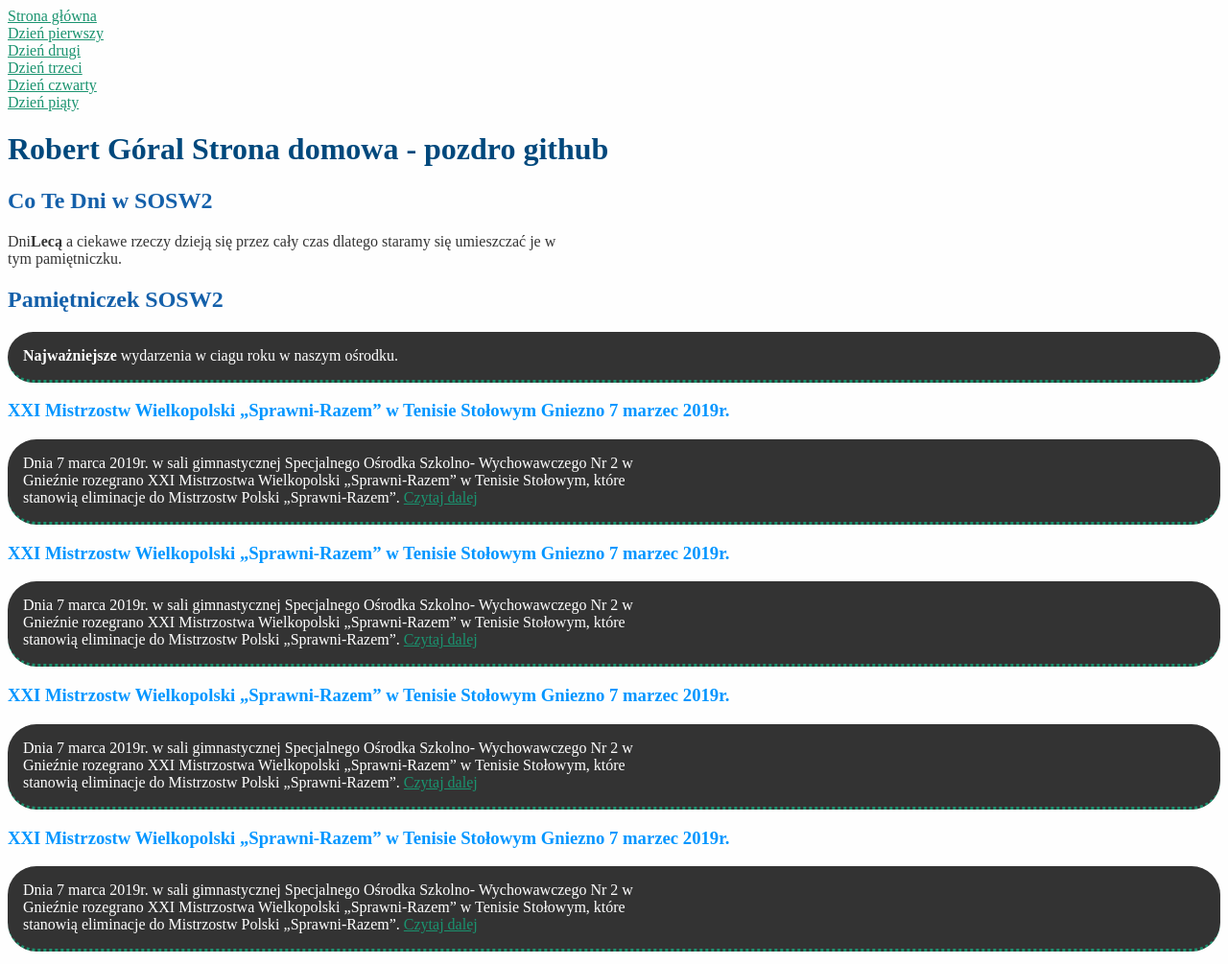
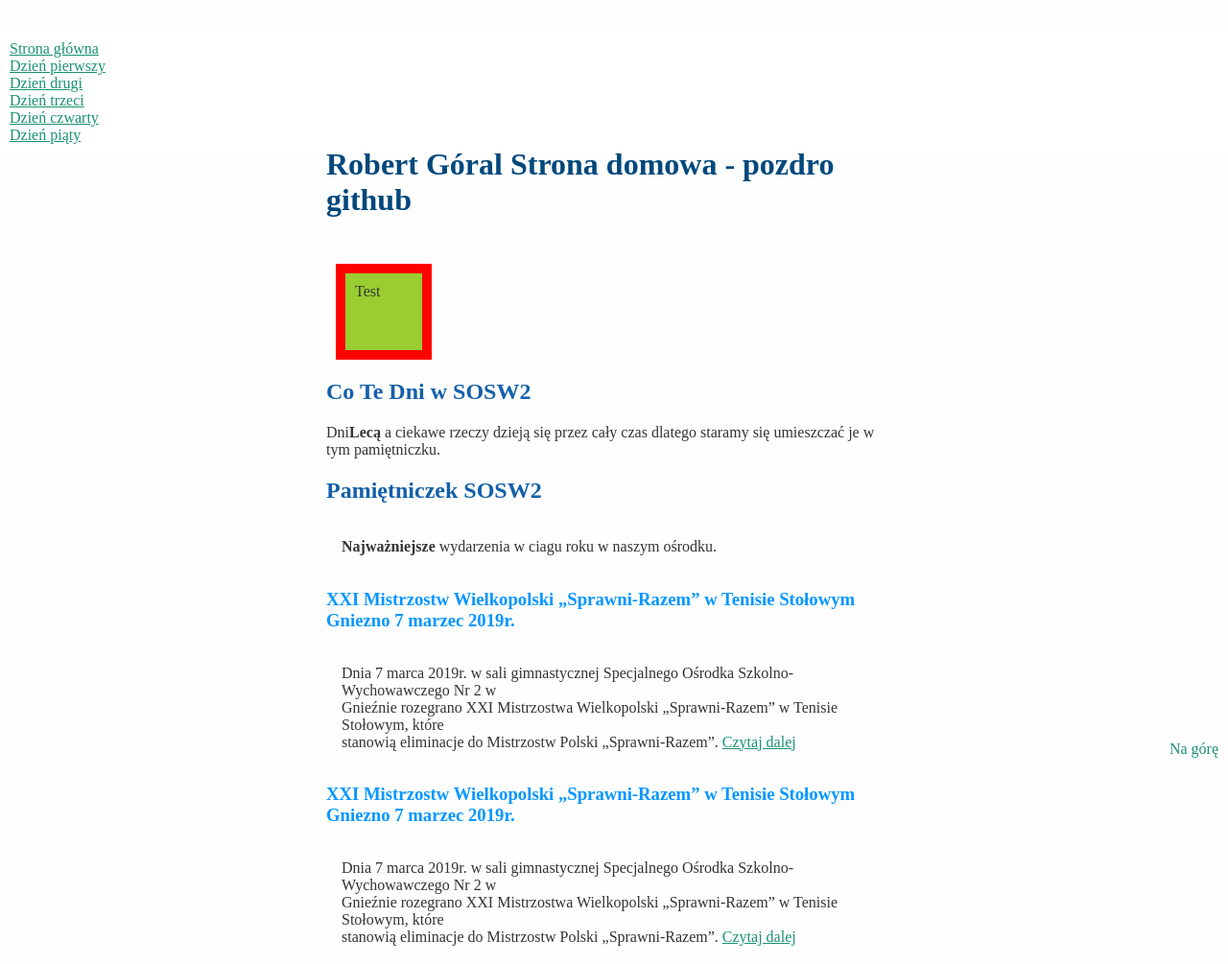
Before and after one commit to bobgoral/mhomepage, a plain HTML site: page index.html in a window 1280 px wide. Shown: the top 1005 px of the page at 96% size. Drawn offline with Linux system fonts and the light colour scheme.

Commit message:
feat: box;

```diff
--- a/index.html
+++ b/index.html
@@ -8,9 +8,8 @@
 	<title>Document</title>
 	<link href="style.css" rel="stylesheet" type="text/css">
 </head>
-
 <body>
-	<header class="linkDiary">
+	<header class="navigation">
 		<a class="link" href="index.html">Strona główna</a> <br>
 		<a class="link" href="dayone.html">Dzień pierwszy</a> <br>
 		<a class="link" href="daytwo.html">Dzień drugi</a> <br>
@@ -18,11 +17,12 @@
 		<a class="link" href="dayfour.html">Dzień czwarty</a> <br>
 		<a class="link" href="dayfive.html">Dzień piąty</a> <br>
 	</header>
-	<main id="main">
+	<main id="top" class="main">
 		<header class="header">
 			<h1 class="heading">Robert Góral Strona domowa - pozdro github</h1>
 		</header>
 		<section class="about">
+			<div class="box">Test</div>
 			<h2 class="sectionHeader">Co Te Dni w SOSW2</h2>
 			<p>
 				Dni<b>Lecą</b> a ciekawe rzeczy dzieją się przez cały czas dlatego staramy się umieszczać je w tym pamiętniczku.
@@ -102,6 +102,7 @@
 		</section>
 	</main>
 	<footer>
+		<a href="#top" class="top">Na górę</a>
 		Kurs na Frontend
 	</footer>
 	<script src="main.js"></script>
--- a/style.css
+++ b/style.css
@@ -14,6 +14,7 @@ body {
 
 .heading {
     color: #00487c;
+    margin-bottom: 48px;
 }
 
 .link {
@@ -24,14 +25,40 @@ body {
     color: #0496FF;
 }
 .about {
-    width: 100%;
-    max-width: 600px;
+    position: relative;
 }
 .paragraph {
     padding: 16px;
-    border-bottom: 3px dotted #1a936f;
-    background: #333;
-    color: #fff;
-    border-radius: 30px;
-
 }
+.main {
+    width: 100%;
+    max-width: 600px;
+    margin: 32px auto;
+    padding-top: 100px;
+}
+.box {
+    height: 100px;
+    width: 100px;
+    background: yellowgreen;
+    padding: 10px;
+    box-sizing: border-box;
+    border: 10px solid red;
+    margin: 10px;
+    position: sticky;
+    top: 0;
+}
+.top {
+    position: fixed;
+    bottom: 10px;
+    right: 10px;
+    color: #1a936f;
+    text-decoration: none;
+}
+.navigation {
+    position: fixed;
+    width: 100%;
+    left: 0;
+    box-sizing: border-box;
+    padding: 10px;
+    background: #fff;
+}
```
Also changed, not shown: dayone.html (+1 -1 lines), daytree.html (+1 -1 lines), tenis2_0.jpg (renamed from tenis 2_0.jpg).
